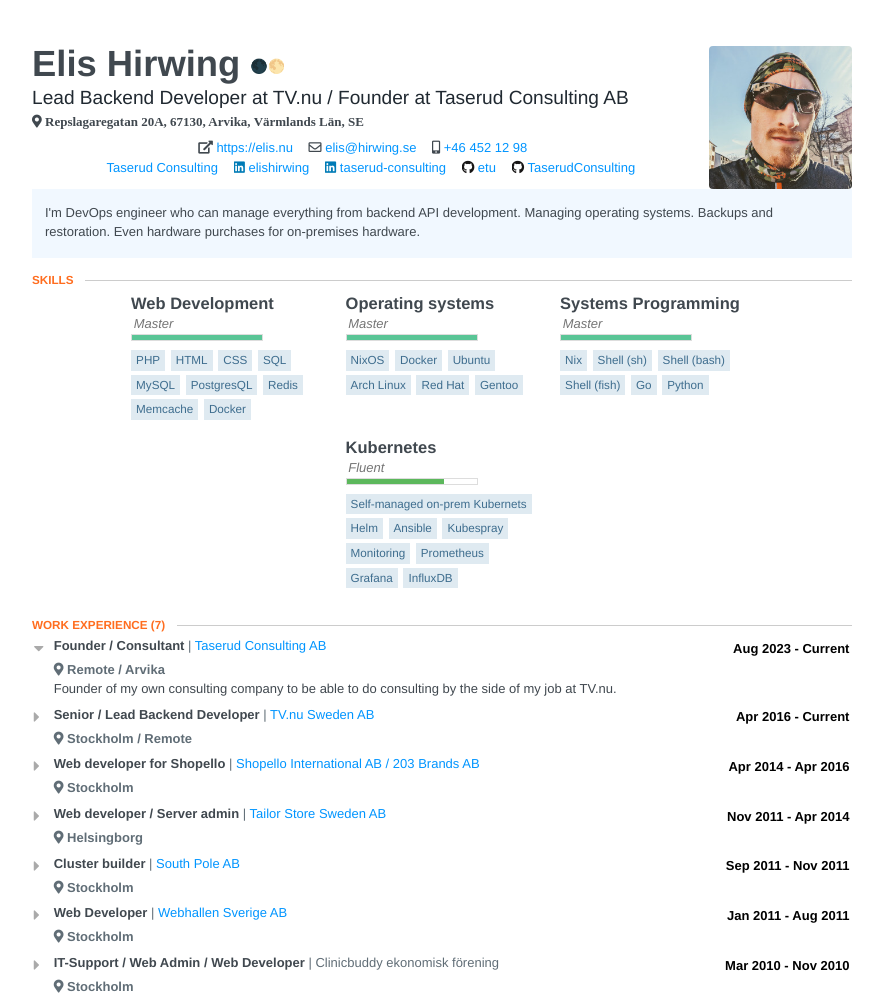
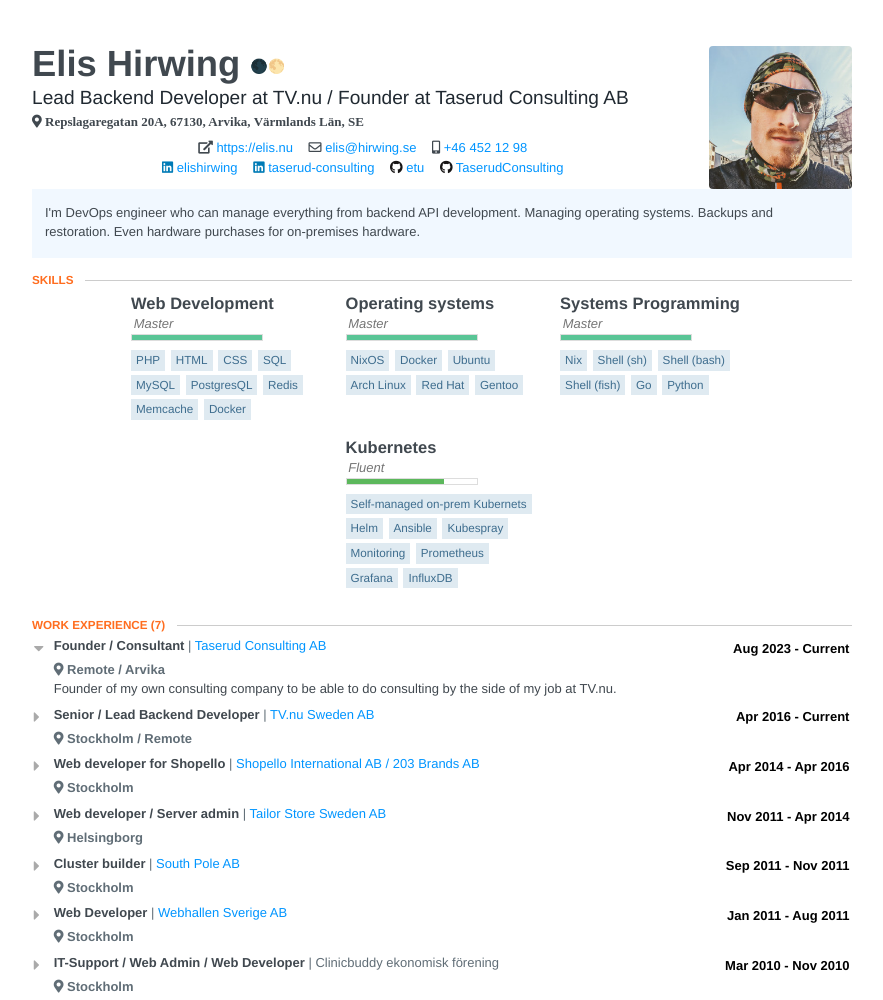
Before and after one commit to etu/resume, a plain HTML site: page index.html in a window 1280 px wide. Shown: the top 1000 px of the page, without its empty margins (198-1081 px from the left). Drawn offline with Linux system fonts and the light colour scheme.

Commit message:
deploy: f845c1bdcf6835168f56b650ee77ff0c83179e23

```diff
--- a/index.html
+++ b/index.html
@@ -928,22 +928,6 @@ section .location {
 
 	                <div class="username">
 	                  <span
-	                    class="fab fa-paperclip
-	                      paperclip
-	                      social"
-	                  ></span>
-	                    <span class="url">
-	                      <a target="_blank" href="https://taserud.net">Taserud Consulting</a>
-	                    </span>
-	                </div>
-
-
-
-	            </div>
-	            <div class="item">
-
-	                <div class="username">
-	                  <span
 	                    class="fab fa-linkedin
 	                      linkedin
 	                      social"
```
